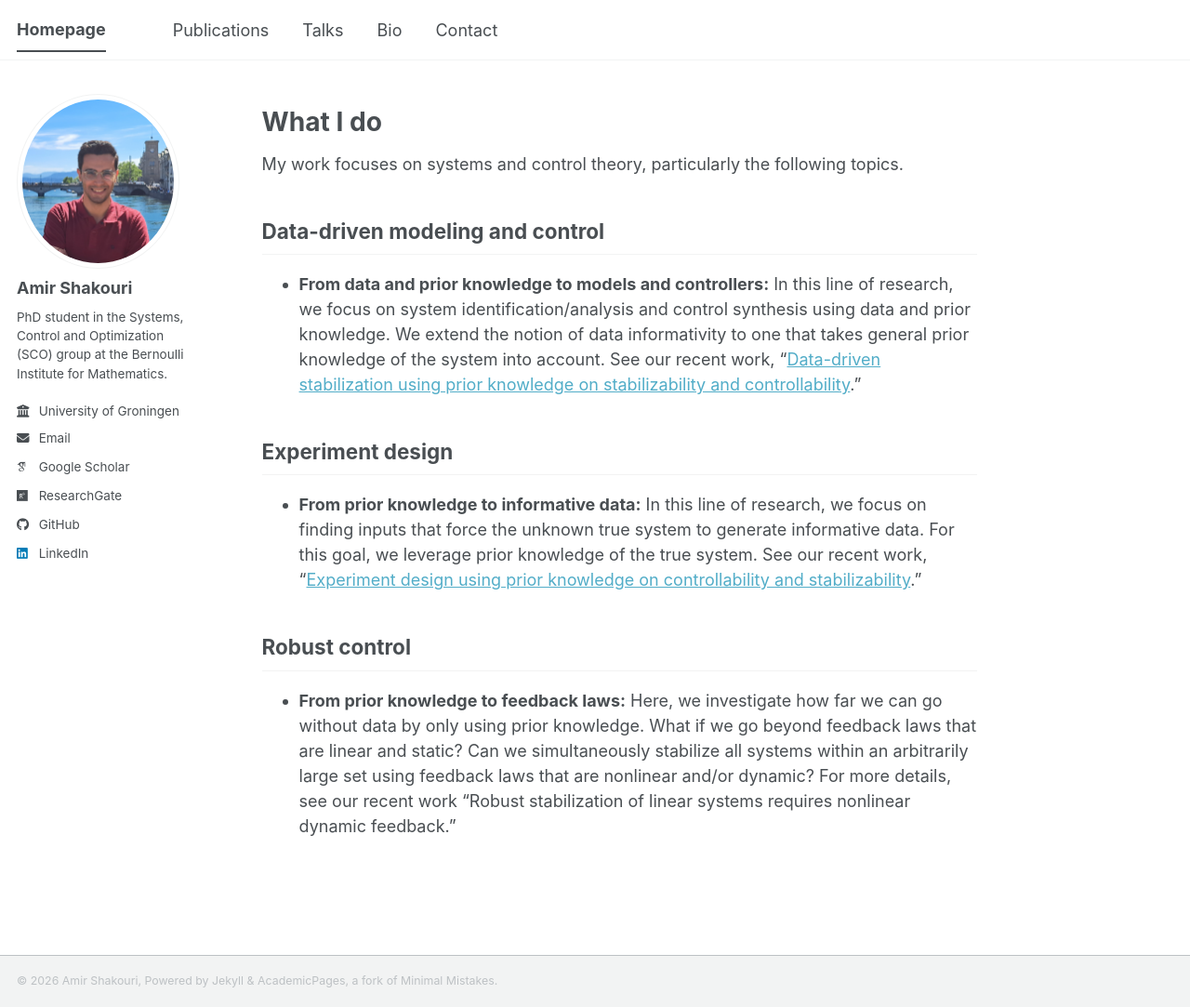
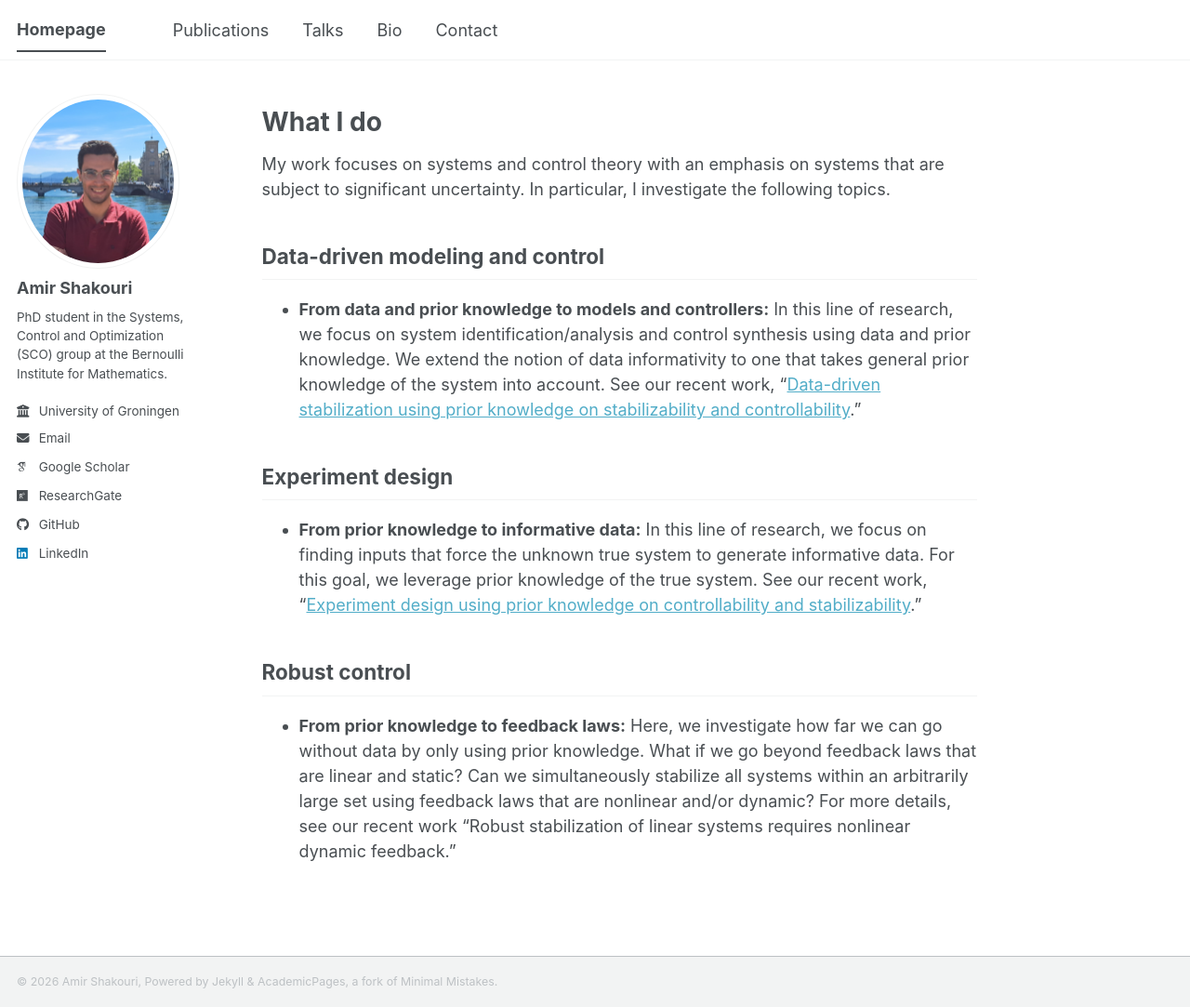
Before and after one commit to a-shakouri/a-shakouri.github.io, a Jekyll site: the page built from _pages/about.md, in a window 1280 px wide and 1083 px high. Shown: the whole window at 93% size. Built offline with Jekyll 4.4.1, drawn with Linux system fonts in a browser that asks for light colours; some web fonts are replaced; a script bundle is joined from its source files by our own code; library files that are not in the unit come from our copies.

Commit message:
Update about.md

```diff
--- a/_pages/about.md
+++ b/_pages/about.md
@@ -10,7 +10,7 @@ redirect_from:
 What I do
 ======
 
-My work focuses on systems and control theory, particularly the following topics.
+My work focuses on systems and control theory with an emphasis on systems that are subject to significant uncertainty. In particular, I investigate the following topics.
 
 Data-driven modeling and control
 ------
```
